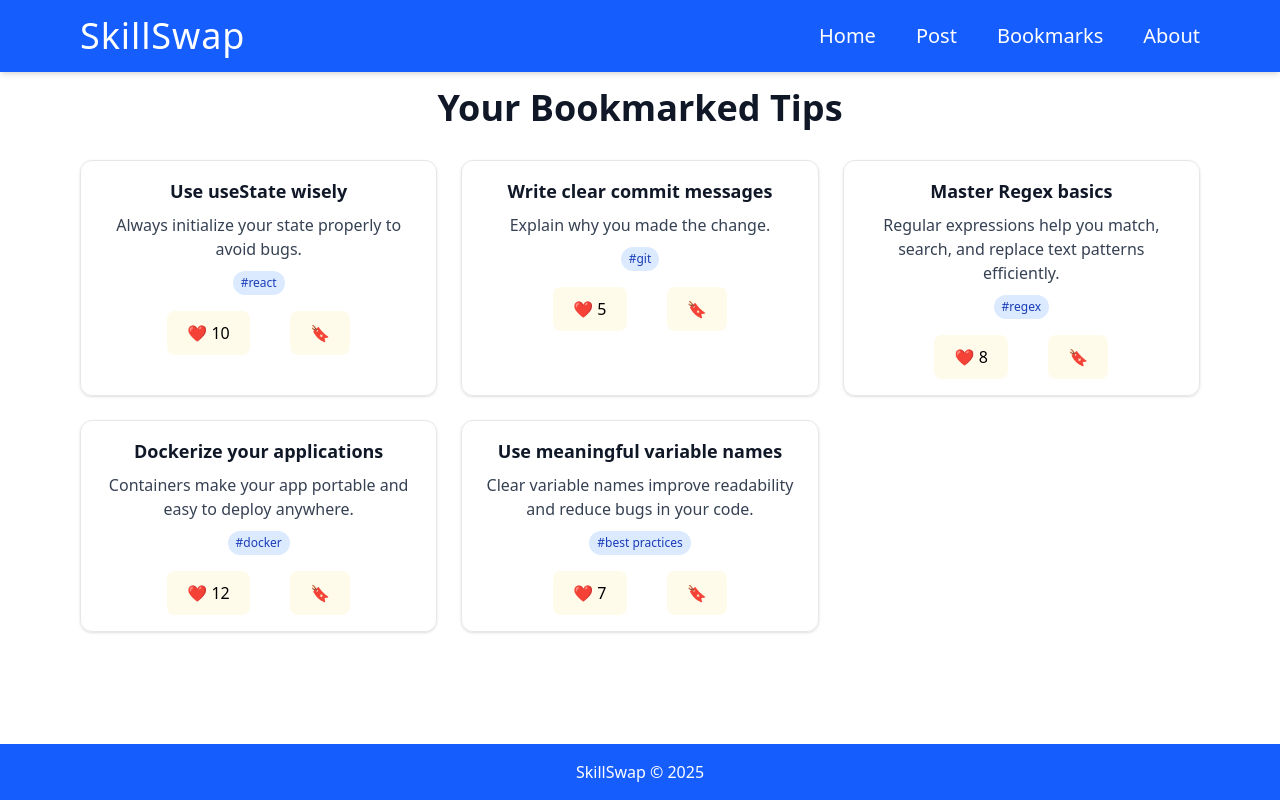
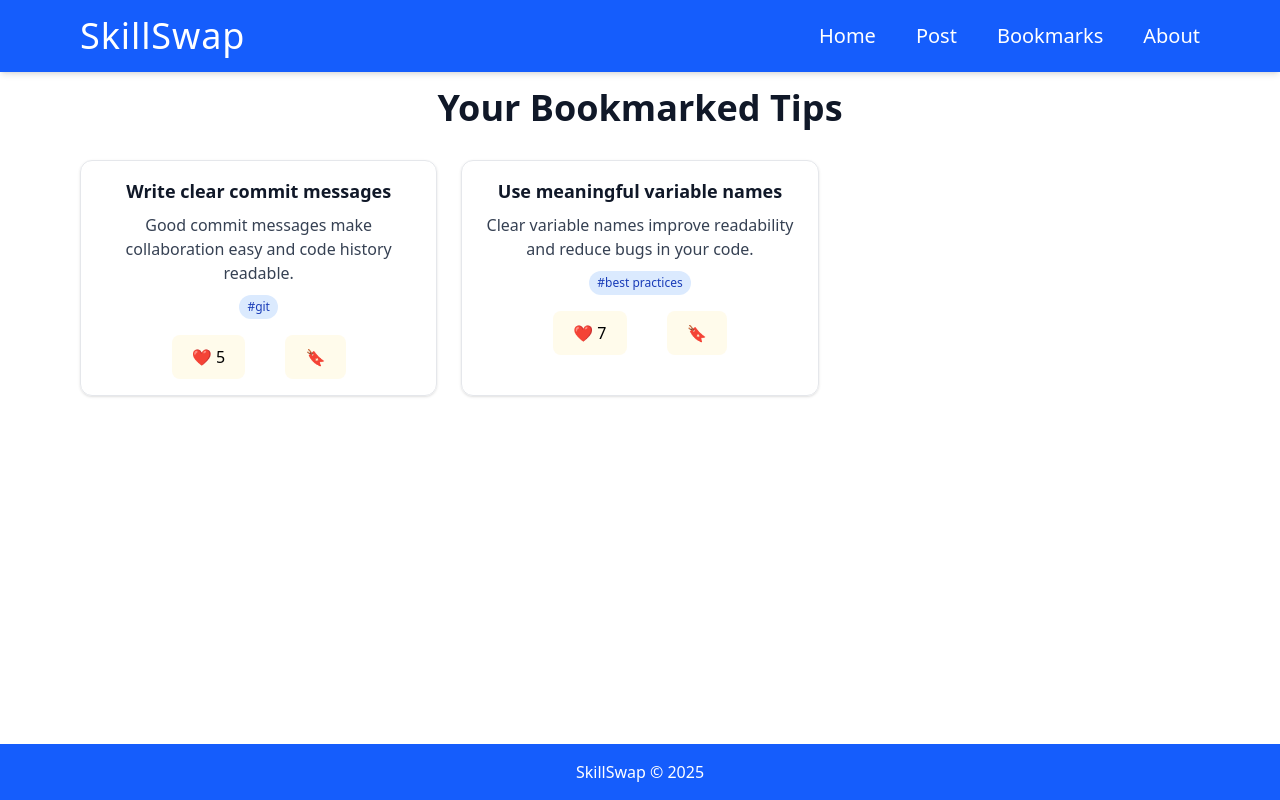
Before and after one commit to Himanshu-xeno/SkillSwap---Micro-Learning-Community, a React (Vite) app: page /bookmarks in a window 1280 px wide. Built offline with nearby package versions, Linux system fonts and the light colour scheme.

Commit message:
Added the localStorage functionalities, bookmark, likes, form submission

```diff
--- a/src/App.jsx
+++ b/src/App.jsx
@@ -1,5 +1,4 @@
-// App.jsx
-import { useState } from 'react';
+import { useState, useEffect } from 'react';
 import './App.css';
 import { BrowserRouter as Router, Routes, Route } from 'react-router-dom';
 
@@ -11,60 +10,50 @@ import About from './pages/About';
 import NotFound from './pages/NotFound';
 
 function App() {
-  const [tips, setTips] = useState([
-    {
-      id: 1,
-      title: "Use useState wisely",
-      description: "Always initialize your state properly to avoid bugs and unexpected behavior.",
-      tag: "react",
-      likes: 10,
-      bookmarked: false,
-    },
-    {
-      id: 2,
-      title: "Write clear commit messages",
-      description: "Good commit messages make collaboration easy and code history readable.",
-      tag: "git",
-      likes: 5,
-      bookmarked: true,
-    },
-    {
-    id: 3,
-    title: "Master Regex basics",
-    description: "Regular expressions help you match, search, and replace text patterns efficiently.",
-    tag: "regex",
-    likes: 8,
-    bookmarked: false,
-  },
-  {
-    id: 4,
-    title: "Dockerize your applications",
-    description: "Containers make your app portable and easy to deploy anywhere.",
-    tag: "docker",
-    likes: 12,
-    bookmarked: false,
-  },
-  {
-    id: 5,
-    title: "Use meaningful variable names",
-    description: "Clear variable names improve readability and reduce bugs in your code.",
-    tag: "best practices",
-    likes: 7,
-    bookmarked: true,
-  },
-  {
-    id: 6,
-    title: "Keep components small & reusable",
-    description: "Small components are easier to maintain, test, and reuse across your project.",
-    tag: "react",
-    likes: 15,
-    bookmarked: false,
-  },
-  ]);
+  const [tips, setTips] = useState([]);
 
-  // Function to add a tip
+  // Load tips from localStorage or tips.json
+  useEffect(() => {
+    const savedTips = localStorage.getItem("tips");
+    if (savedTips) {
+      setTips(JSON.parse(savedTips));
+    } else {
+      fetch('/tips.json')
+        .then((res) => res.json())
+        .then((data) => {
+          setTips(data);
+          localStorage.setItem("tips", JSON.stringify(data));
+        })
+        .catch((err) => console.error("Error loading tips:", err));
+    }
+  }, []);
+
+  // Save updated tips to localStorage
+  const saveTips = (updatedTips) => {
+    setTips(updatedTips);
+    localStorage.setItem("tips", JSON.stringify(updatedTips));
+  };
+
+  // Add new tip
   const addTip = (tip) => {
-    setTips((prev) => [tip, ...prev]);
+    const updatedTips = [tip, ...tips];
+    saveTips(updatedTips);
+  };
+
+  // Toggle like
+  const toggleLike = (id) => {
+    const updatedTips = tips.map(tip =>
+      tip.id === id ? { ...tip, likes: tip.likes + 1 } : tip
+    );
+    saveTips(updatedTips);
+  };
+
+  // Toggle bookmark
+  const toggleBookmark = (id) => {
+    const updatedTips = tips.map(tip =>
+      tip.id === id ? { ...tip, bookmarked: !tip.bookmarked } : tip
+    );
+    saveTips(updatedTips);
   };
 
   return (
@@ -73,9 +62,12 @@ function App() {
       <div className="flex flex-col min-h-screen">
         <main className="flex-grow pt-20 overflow-y-auto bg-white px-4 text-gray-900">
           <Routes>
-            <Route path="/" element={<Home tips={tips} />} />
+            <Route path="/" element={<Home tips={tips} toggleLike={toggleLike} toggleBookmark={toggleBookmark} />} />
             <Route path="/post" element={<PostTip addTip={addTip} />} />
-            <Route path="/bookmarks" element={<Bookmarks />} />
+            <Route
+  path="/bookmarks"
+  element={<Bookmarks tips={tips} toggleLike={toggleLike} toggleBookmark={toggleBookmark} />}
+/>
             <Route path="/about" element={<About />} />
             <Route path="*" element={<NotFound />} />
           </Routes>
--- a/src/components/TipCard.jsx
+++ b/src/components/TipCard.jsx
@@ -1,10 +1,4 @@
-// src/components/TipCard.jsx
-import { useState } from "react";
-
-export default function TipCard({ tip }) {
-  const [likes, setLikes] = useState(tip.likes);
-  const [bookmarked, setBookmarked] = useState(tip.bookmarked || false);
-
+export default function TipCard({ tip, toggleLike, toggleBookmark }) {
   return (
     <div className="w-full border bg-grey-400 border-gray-200 rounded-xl shadow-sm p-4 hover:shadow-md transition">
       {/* Title */}
@@ -21,15 +15,15 @@ export default function TipCard({ tip }) {
       {/* Like & Bookmark Row */}
       <div className="flex flex-col md:flex-row justify-center items-center gap-10 ">
         <button
-          onClick={() => setLikes(likes + 1)}
+          onClick={() => toggleLike(tip.id)}
           className="flex items-center gap-1 text-sm !bg-amber-50 text-black hover:text-grey-200 transition"
         >
-          ❤️ {likes}
+          ❤️ {tip.likes}
         </button>
 
         <button
-          onClick={() => setBookmarked(!bookmarked)}
-          className={`text-xl !bg-amber-50 ${bookmarked ?  'text-yellow-400' : 'text-gray-400'} hover:text-yellow-500 transition`}
+          onClick={() => toggleBookmark(tip.id)}
+          className={`text-xl !bg-amber-50 ${tip.bookmarked ? 'text-yellow-400' : 'text-gray-400'} hover:text-yellow-500 transition`}
         >
           🔖
         </button>
--- a/src/pages/Bookmarks.jsx
+++ b/src/pages/Bookmarks.jsx
@@ -1,50 +1,9 @@
 // src/pages/Bookmarks.jsx
 import TipCard from '../components/TipCard';
 
-export default function Bookmarks() {
-  // TODO: Replace this with real bookmarked data later
-  const bookmarkedTips = [
-    {
-      id: 1,
-      title: "Use useState wisely",
-      description: "Always initialize your state properly to avoid bugs.",
-      tag: "react",
-      likes: 10,
-      bookmarked: true,
-    },
-    {
-      id: 2,
-      title: "Write clear commit messages",
-      description: "Explain why you made the change.",
-      tag: "git",
-      likes: 5,
-      bookmarked: true,
-    },
-    {
-    id: 3,
-    title: "Master Regex basics",
-    description: "Regular expressions help you match, search, and replace text patterns efficiently.",
-    tag: "regex",
-    likes: 8,
-    bookmarked: false,
-  },
-   {
-    id: 4,
-    title: "Dockerize your applications",
-    description: "Containers make your app portable and easy to deploy anywhere.",
-    tag: "docker",
-    likes: 12,
-    bookmarked: false,
-  },
-   {
-    id: 5,
-    title: "Use meaningful variable names",
-    description: "Clear variable names improve readability and reduce bugs in your code.",
-    tag: "best practices",
-    likes: 7,
-    bookmarked: true,
-  },
-  ];
+export default function Bookmarks({ tips, toggleLike, toggleBookmark }) {
+  // Filter bookmarked tips from the full tips array
+  const bookmarkedTips = tips.filter((tip) => tip.bookmarked);
 
   return (
     <div className="max-w-6xl mx-auto pt-2 pb-4 px-4">
@@ -57,7 +16,12 @@ export default function Bookmarks() {
       ) : (
         <div className="grid grid-cols-1 md:grid-cols-2 lg:grid-cols-3 gap-6">
           {bookmarkedTips.map((tip) => (
-            <TipCard key={tip.id} tip={tip} />
+            <TipCard
+              key={tip.id}
+              tip={tip}
+              toggleLike={toggleLike}
+              toggleBookmark={toggleBookmark}
+            />
           ))}
         </div>
       )}
--- a/src/pages/Home.jsx
+++ b/src/pages/Home.jsx
@@ -1,8 +1,7 @@
-// src/pages/Home.jsx
 import SearchBar from '../components/SearchBar';
 import TipCard from '../components/TipCard';
 
-export default function Home({ tips }) {
+export default function Home({ tips, toggleLike, toggleBookmark }) {
   return (
     <div className="flex flex-col items-center justify-center px-4">
       <div className="w-full max-w-4xl">
@@ -11,7 +10,12 @@ export default function Home({ tips }) {
 
       <div className="w-full max-w-6xl mt-8 my-4 grid grid-cols-1 md:grid-cols-2 lg:grid-cols-3 gap-6">
         {tips.map((tip) => (
-          <TipCard key={tip.id} tip={tip} />
+          <TipCard
+            key={tip.id}
+            tip={tip}
+            toggleLike={toggleLike}
+            toggleBookmark={toggleBookmark}
+          />
         ))}
       </div>
     </div>
--- a/src/pages/PostTip.jsx
+++ b/src/pages/PostTip.jsx
@@ -1,4 +1,3 @@
-// src/pages/PostTip.jsx
 import { useState } from 'react';
 import { useNavigate } from 'react-router-dom';
 
@@ -12,16 +11,24 @@ export default function PostTip({ addTip }) {
     e.preventDefault();
 
     const newTip = {
-      id: Date.now(),
+      id: Date.now(), // unique ID
       title,
       description,
       tag,
       likes: 0,
-      bookmarked: false,
+      bookmarked: false
     };
 
-    addTip(newTip);     // ⬅️ Add the tip to the list
-    navigate('/');       // ⬅️ Redirect to homepage
+    // Add to App.jsx state + localStorage
+    addTip(newTip);
+
+    // Reset form fields
+    setTitle('');
+    setDescription('');
+    setTag('');
+
+    // Redirect to homepage
+    navigate('/');
   };
 
   return (
--- /dev/null
+++ b/tips.json
@@ -0,0 +1,50 @@
+[
+  {
+    "id": 1,
+    "title": "Use useState wisely",
+    "description": "Always initialize your state properly to avoid bugs and unexpected behavior.",
+    "tag": "react",
+    "likes": 10,
+    "bookmarked": false
+  },
+  {
+    "id": 2,
+    "title": "Write clear commit messages",
+    "description": "Good commit messages make collaboration easy and code history readable.",
+    "tag": "git",
+    "likes": 5,
+    "bookmarked": true
+  },
+  {
+    "id": 3,
+    "title": "Master Regex basics",
+    "description": "Regular expressions help you match, search, and replace text patterns efficiently.",
+    "tag": "regex",
+    "likes": 8,
+    "bookmarked": false
+  },
+  {
+    "id": 4,
+    "title": "Dockerize your applications",
+    "description": "Containers make your app portable and easy to deploy anywhere.",
+    "tag": "docker",
+    "likes": 12,
+    "bookmarked": false
+  },
+  {
+    "id": 5,
+    "title": "Use meaningful variable names",
+    "description": "Clear variable names improve readability and reduce bugs in your code.",
+    "tag": "best practices",
+    "likes": 7,
+    "bookmarked": true
+  },
+  {
+    "id": 6,
+    "title": "Keep components small & reusable",
+    "description": "Small components are easier to maintain, test, and reuse across your project.",
+    "tag": "react",
+    "likes": 15,
+    "bookmarked": false
+  }
+]
```
